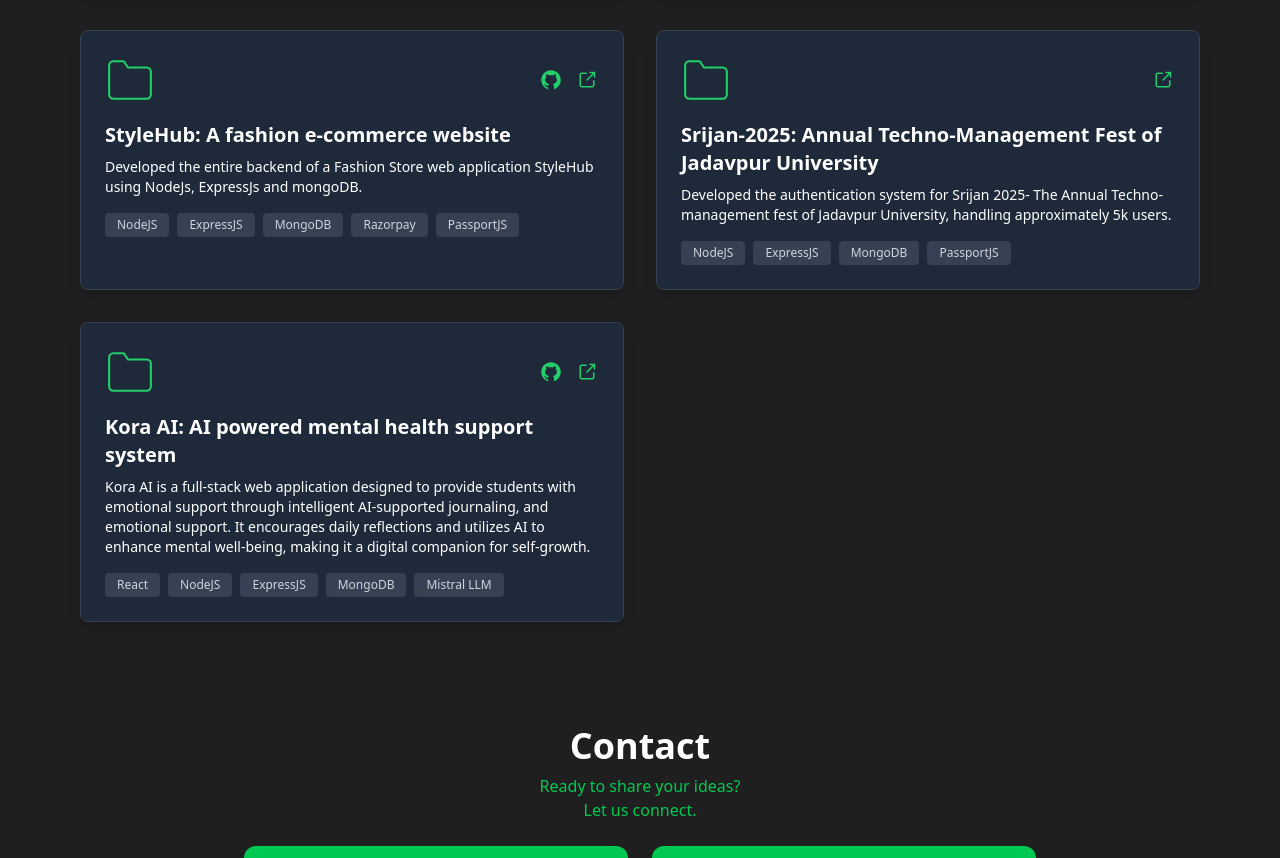
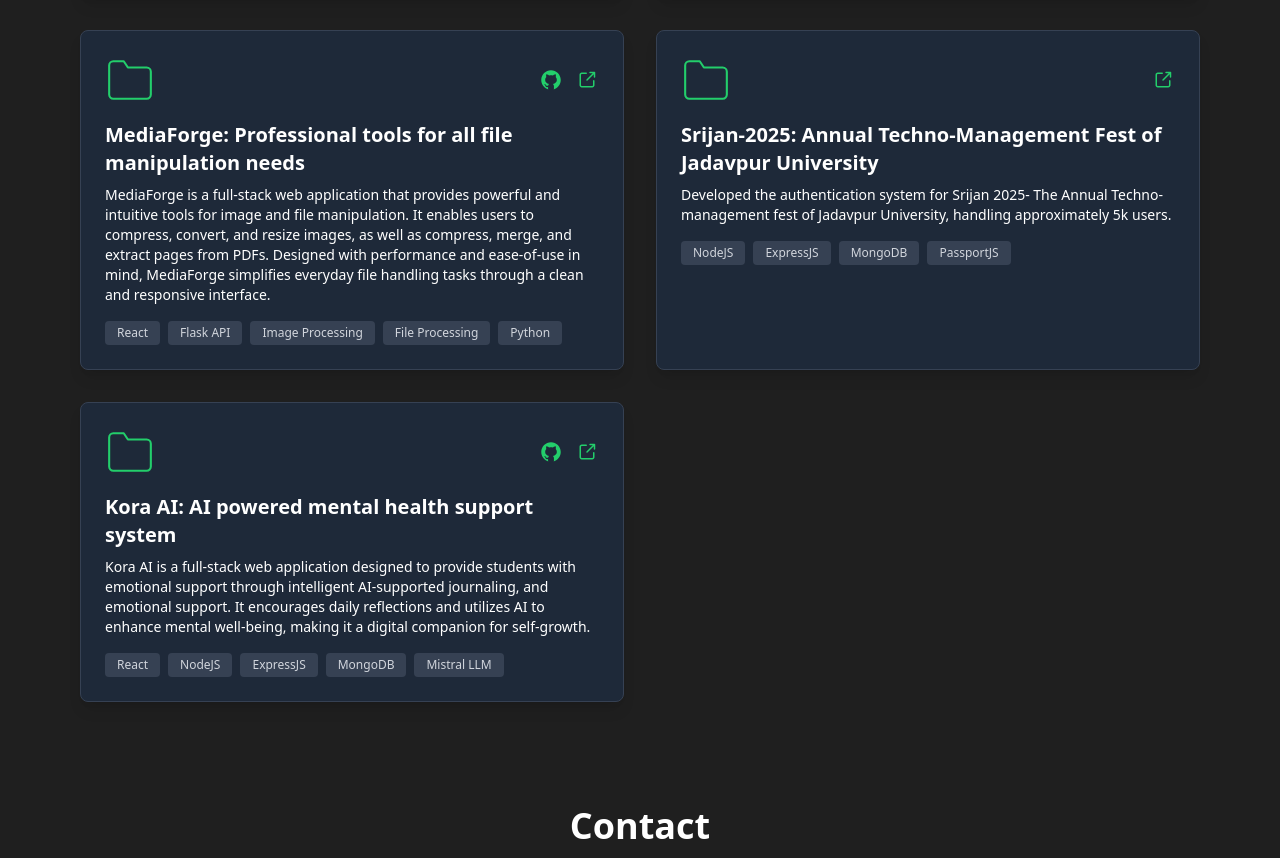
Before and after one commit to atmikgoswami/atmikgoswami, a React (Vite) app: page / in a window 1280 px wide. Shown: the part 2171-3029 px from the top of the page. Built offline with nearby package versions, Linux system fonts and the light colour scheme.

Commit message:
add MediaForge project

```diff
--- a/src/components/Project/Project.jsx
+++ b/src/components/Project/Project.jsx
@@ -26,12 +26,12 @@ export default function Project({ theme }) {
       tech: ["Jetpack Compose", "Dagger-Hilt", "Retrofit", "Room Database"],
     },
     {
-      title: "StyleHub: A fashion e-commerce website",
+      title: "MediaForge: Professional tools for all file manipulation needs",
       description:
-        "Developed the entire backend of a Fashion Store web application StyleHub using NodeJs, ExpressJs and mongoDB.",
-      github: "https://github.com/atmikgoswami/Stylehub-Backend",
-      live: "https://stylehub-backend.vercel.app/",
-      tech: ["NodeJS", "ExpressJS", "MongoDB", "Razorpay", "PassportJS"],
+        "MediaForge is a full-stack web application that provides powerful and intuitive tools for image and file manipulation. It enables users to compress, convert, and resize images, as well as compress, merge, and extract pages from PDFs. Designed with performance and ease-of-use in mind, MediaForge simplifies everyday file handling tasks through a clean and responsive interface.",
+      github: "https://github.com/atmikgoswami/mediaforge",
+      live: "https://mediaforge.netlify.app/",
+      tech: ["React", "Flask API", "Image Processing", "File Processing", "Python"],
     },
     {
       title:
```
